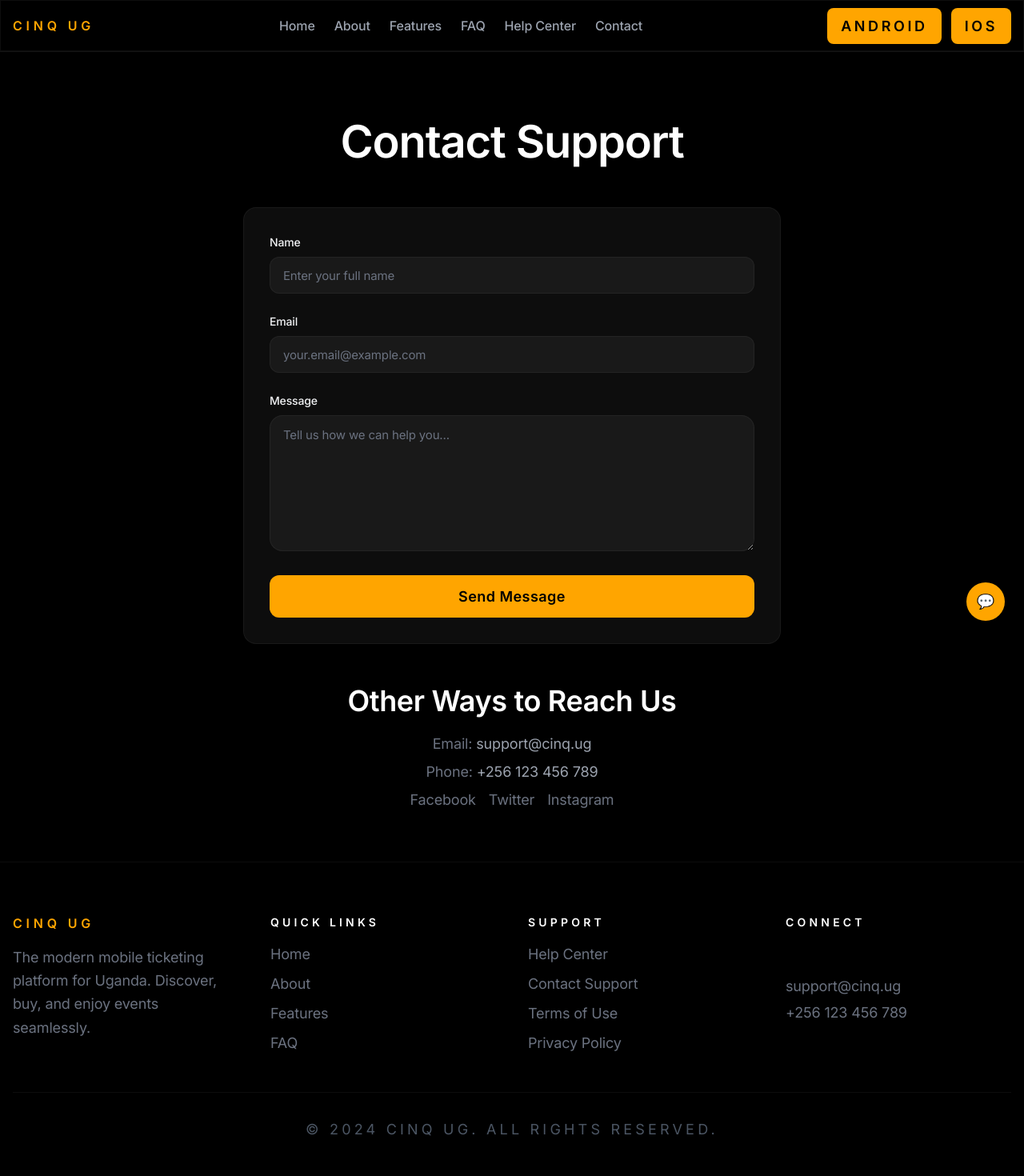
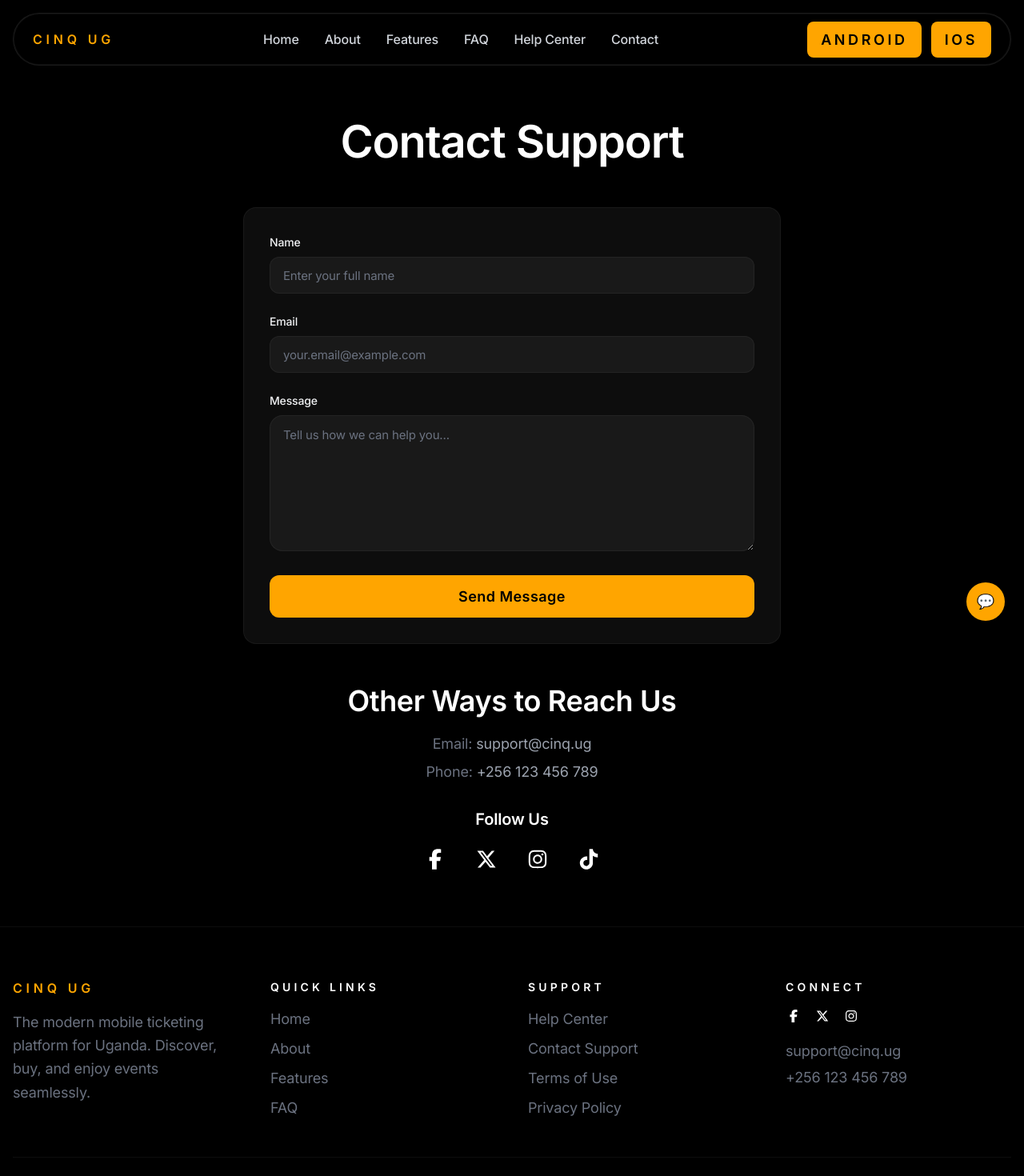
Before and after one commit to lley-tonn/EventPass_OfficialWebsite, a React (Vite) app: page /contact in a window 1280 px wide. Shown: the top 1470 px of the page at 80% size. Built offline with nearby package versions, Linux system fonts and the light colour scheme.

Commit message:
fix(ui): fix navbar alignment and social media icons

```diff
--- a/src/components/Footer.jsx
+++ b/src/components/Footer.jsx
@@ -43,7 +43,7 @@ const Footer = () => {
                 aria-label="Visit our Facebook page"
                 className="text-gray-500 transition-all duration-200 hover:text-primary hover:-translate-y-0.5 inline-block"
               >
-                <img src={FacebookIcon} alt="" className="w-5 h-5" aria-hidden="true" />
+                <img src={FacebookIcon} alt="" className="w-5 h-5 brightness-0 invert" aria-hidden="true" />
               </a>
               <a
                 href="https://twitter.com"
@@ -52,7 +52,7 @@ const Footer = () => {
                 aria-label="Visit our X (Twitter) page"
                 className="text-gray-500 transition-all duration-200 hover:text-primary hover:-translate-y-0.5 inline-block"
               >
-                <img src={XIcon} alt="" className="w-5 h-5" aria-hidden="true" />
+                <img src={XIcon} alt="" className="w-5 h-5 brightness-0 invert" aria-hidden="true" />
               </a>
               <a
                 href="https://instagram.com"
@@ -61,7 +61,7 @@ const Footer = () => {
                 aria-label="Visit our Instagram page"
                 className="text-gray-500 transition-all duration-200 hover:text-primary hover:-translate-y-0.5 inline-block"
               >
-                <img src={InstagramIcon} alt="" className="w-5 h-5" aria-hidden="true" />
+                <img src={InstagramIcon} alt="" className="w-5 h-5 brightness-0 invert" aria-hidden="true" />
               </a>
             </div>
             <a href="mailto:support@cinq.ug" className="text-body text-gray-500 mb-1.5 block transition-colors duration-200 hover:text-gray-300">support@cinq.ug</a>
--- a/src/components/Navbar.jsx
+++ b/src/components/Navbar.jsx
@@ -1,9 +1,9 @@
 import React, { useEffect, useRef, useState } from 'react';
 import { Link } from 'react-router-dom';
-import { motion, AnimatePresence } from 'framer-motion';
+import { motion, AnimatePresence, useReducedMotion } from 'framer-motion';
 
 const navButtonClasses =
-  'rounded-lg border border-primary/60 bg-primary px-4 py-2 text-button font-semibold uppercase tracking-[0.2em] text-black transition-all duration-300 hover:-translate-y-0.5 hover:bg-primary/90 hover:text-black hover:shadow-soft-glow focus-visible:outline-none focus-visible:ring-2 focus-visible:ring-primary/50';
+  'rounded-lg border border-primary/60 bg-primary px-4 py-2 text-button font-semibold uppercase tracking-[0.2em] text-black transition-opacity duration-200 hover:bg-primary/90 hover:opacity-90 focus-visible:outline-none focus-visible:ring-2 focus-visible:ring-primary/50';
 
 const navLinks = [
   { to: '/', label: 'Home' },
@@ -15,6 +15,7 @@ const navLinks = [
 ];
 
 const Navbar = () => {
+  const prefersReducedMotion = useReducedMotion();
   const [isMenuOpen, setIsMenuOpen] = useState(false);
   const menuRef = useRef(null);
 
@@ -86,35 +87,64 @@ const Navbar = () => {
     };
   }, [isMenuOpen]);
 
+  const navAnimation = {
+    initial: { opacity: 0, y: prefersReducedMotion ? 0 : -20 },
+    animate: { opacity: 1, y: 0 },
+    transition: { duration: prefersReducedMotion ? 0 : 0.3, ease: 'easeOut' },
+  };
+
   return (
     <motion.nav
-      initial={{ y: -80 }}
-      animate={{ y: 0 }}
-      transition={{ duration: 0.6, ease: 'easeOut' }}
-      className="fixed top-0 w-full z-50 glass-navbar"
+      {...navAnimation}
+      className="fixed top-4 left-0 right-0 z-50 flex justify-center px-4"
     >
-      <div className="container mx-auto px-4">
-        <div className="flex h-16 items-center justify-between">
-          <Link to="/" className="text-nav font-semibold uppercase tracking-[0.3em] text-primary">
+      <div className="floating-navbar w-full max-w-7xl">
+        <div className="flex h-14 md:h-16 items-center justify-between px-4 md:px-6">
+          <Link
+            to="/"
+            className="text-nav font-semibold uppercase tracking-[0.3em] text-primary transition-opacity duration-200 hover:opacity-80"
+          >
             CinQ UG
           </Link>
-          <div className="hidden md:flex items-center space-x-6 text-nav font-medium">
+          <div className="hidden md:flex items-center space-x-8 text-nav font-medium">
             {navLinks.map((link) => (
-              <Link key={link.to} to={link.to} className="text-gray-400 transition-all duration-300 hover:text-white hover:tracking-wide">
+              <Link
+                key={link.to}
+                to={link.to}
+                className="text-gray-300 transition-opacity duration-200 hover:text-white hover:opacity-100 relative group"
+              >
                 {link.label}
+                <span className="absolute bottom-0 left-0 w-0 h-0.5 bg-primary transition-all duration-200 group-hover:w-full"></span>
               </Link>
             ))}
           </div>
           <div className="hidden md:flex gap-3">
-            <button className={navButtonClasses}>Android</button>
-            <button className={navButtonClasses}>iOS</button>
+            <motion.button
+              whileHover={prefersReducedMotion ? {} : { scale: 1.05 }}
+              whileTap={prefersReducedMotion ? {} : { scale: 0.95 }}
+              transition={{ duration: 0.15 }}
+              className={navButtonClasses}
+            >
+              Android
+            </motion.button>
+            <motion.button
+              whileHover={prefersReducedMotion ? {} : { scale: 1.05 }}
+              whileTap={prefersReducedMotion ? {} : { scale: 0.95 }}
+              transition={{ duration: 0.15 }}
+              className={navButtonClasses}
+            >
+              iOS
+            </motion.button>
           </div>
-          <button
+          <motion.button
             type="button"
             onClick={toggleMenu}
             aria-label={isMenuOpen ? 'Close navigation menu' : 'Open navigation menu'}
             aria-expanded={isMenuOpen}
-            className="md:hidden rounded-full border border-white/10 p-2 text-white transition-all duration-300 hover:border-primary/60 hover:text-primary focus-visible:outline-none focus-visible:ring-2 focus-visible:ring-primary/40"
+            whileHover={prefersReducedMotion ? {} : { scale: 1.05 }}
+            whileTap={prefersReducedMotion ? {} : { scale: 0.95 }}
+            transition={{ duration: 0.15 }}
+            className="md:hidden rounded-full border border-white/10 p-2 text-white transition-opacity duration-200 hover:border-primary/60 hover:text-primary hover:opacity-80 focus-visible:outline-none focus-visible:ring-2 focus-visible:ring-primary/40"
           >
             <svg className="h-5 w-5" viewBox="0 0 24 24" fill="none">
               <motion.path
@@ -142,7 +172,7 @@ const Navbar = () => {
                 transition={{ duration: 0.3 }}
               />
             </svg>
-          </button>
+          </motion.button>
         </div>
       </div>
       <AnimatePresence>
--- a/src/index.css
+++ b/src/index.css
@@ -226,21 +226,29 @@ textarea::placeholder {
   }
 }
 
-/* Glassmorphism Navbar - Liquid Glass Style */
-.glass-navbar {
-  background: rgba(0, 0, 0, 0.25); /* 25% opacity dark background */
-  backdrop-filter: blur(20px) saturate(180%);
-  -webkit-backdrop-filter: blur(20px) saturate(180%);
-  border-bottom: 1px solid rgba(255, 255, 255, 0.08);
-  box-shadow: 0 4px 24px rgba(0, 0, 0, 0.3),
-              0 0 0 1px rgba(255, 255, 255, 0.05) inset;
-}
-
-/* Ensure navbar content remains sharp */
-.glass-navbar * {
+/* Floating Island Navbar */
+.floating-navbar {
+  background: rgba(0, 0, 0, 0.3); /* Semi-transparent dark background */
+  backdrop-filter: blur(24px) saturate(180%);
+  -webkit-backdrop-filter: blur(24px) saturate(180%);
+  border: 1px solid rgba(255, 255, 255, 0.1);
+  border-radius: 9999px; /* Pill shape */
+  box-shadow:
+    0 8px 32px rgba(0, 0, 0, 0.4),
+    0 2px 8px rgba(0, 0, 0, 0.2),
+    0 0 0 1px rgba(255, 255, 255, 0.05) inset;
+  /* Ensure navbar content remains sharp */
   text-rendering: optimizeLegibility;
   -webkit-font-smoothing: antialiased;
   -moz-osx-font-smoothing: grayscale;
+}
+
+/* Responsive adjustments for mobile */
+@media (max-width: 768px) {
+  .floating-navbar {
+    border-radius: 1rem; /* Slightly less rounded on mobile */
+    padding: 0;
+  }
 }
 
 /* Mobile menu backdrop also gets glass effect */
--- a/src/pages/Contact.jsx
+++ b/src/pages/Contact.jsx
@@ -1,7 +1,12 @@
 import React, { useState } from 'react';
-import { motion } from 'framer-motion';
+import { motion, useReducedMotion } from 'framer-motion';
+import FacebookIcon from '../assets/facebook_icon.svg';
+import XIcon from '../assets/x_icon.svg';
+import InstagramIcon from '../assets/instagram_icon.svg';
+import TikTokIcon from '../assets/tiktok_icon.svg';
 
 const Contact = () => {
+  const prefersReducedMotion = useReducedMotion();
   const [formData, setFormData] = useState({
     name: '',
     email: '',
@@ -10,6 +15,33 @@ const Contact = () => {
   const [errors, setErrors] = useState({});
   const [isSubmitting, setIsSubmitting] = useState(false);
   const [submitSuccess, setSubmitSuccess] = useState(false);
+
+  const socialLinks = [
+    {
+      name: 'Facebook',
+      url: 'https://facebook.com',
+      icon: FacebookIcon,
+      ariaLabel: 'Visit our Facebook page',
+    },
+    {
+      name: 'X (Twitter)',
+      url: 'https://twitter.com',
+      icon: XIcon,
+      ariaLabel: 'Visit our X (Twitter) page',
+    },
+    {
+      name: 'Instagram',
+      url: 'https://instagram.com',
+      icon: InstagramIcon,
+      ariaLabel: 'Visit our Instagram page',
+    },
+    {
+      name: 'TikTok',
+      url: 'https://tiktok.com',
+      icon: TikTokIcon,
+      ariaLabel: 'Visit our TikTok page',
+    },
+  ];
 
   const validateEmail = (email) => {
     const emailRegex = /^[^\s@]+@[^\s@]+\.[^\s@]+$/;
@@ -183,38 +215,63 @@ const Contact = () => {
                 </p>
               )}
             </div>
-            <button
+            <motion.button
               type="submit"
               disabled={isSubmitting}
-              className="w-full rounded-xl border border-primary/60 bg-primary py-3 text-button font-semibold tracking-wide text-black transition-all duration-300 hover:-translate-y-0.5 hover:bg-primary/90 hover:shadow-soft-glow disabled:opacity-50 disabled:cursor-not-allowed disabled:hover:translate-y-0"
+              whileHover={prefersReducedMotion || isSubmitting ? {} : { scale: 1.02 }}
+              whileTap={prefersReducedMotion || isSubmitting ? {} : { scale: 0.98 }}
+              transition={{ duration: 0.15, ease: 'easeOut' }}
+              className="w-full rounded-xl border border-primary/60 bg-primary py-3 text-button font-semibold tracking-wide text-black transition-opacity duration-200 hover:bg-primary/90 disabled:opacity-50 disabled:cursor-not-allowed"
             >
               {isSubmitting ? 'Sending...' : 'Send Message'}
-            </button>
+            </motion.button>
           </motion.form>
           <motion.div
-            initial={{ opacity: 0, y: 50 }}
+            initial={{ opacity: 0, y: prefersReducedMotion ? 0 : 20 }}
             animate={{ opacity: 1, y: 0 }}
-            transition={{ duration: 0.6, delay: 0.4 }}
+            transition={{ duration: prefersReducedMotion ? 0 : 0.2, delay: 0.4 }}
             className="mt-12 text-center text-gray-400"
           >
             <h2 className="text-h2 font-semibold text-white mb-4">Other Ways to Reach Us</h2>
             <div className="space-y-2 text-body">
               <p>
                 <span className="text-gray-500">Email:</span>{' '}
-                <a href="mailto:support@cinq.ug" className="text-gray-400 hover:text-primary transition-colors">
+                <a href="mailto:support@cinq.ug" className="text-gray-400 hover:text-primary transition-colors duration-200">
                   support@cinq.ug
                 </a>
               </p>
               <p>
                 <span className="text-gray-500">Phone:</span>{' '}
-                <a href="tel:+256123456789" className="text-gray-400 hover:text-primary transition-colors">
+                <a href="tel:+256123456789" className="text-gray-400 hover:text-primary transition-colors duration-200">
                   +256 123 456 789
                 </a>
               </p>
-              <div className="mt-4 flex justify-center space-x-4 text-body">
-                <a href="https://facebook.com" target="_blank" rel="noopener noreferrer" className="text-gray-500 transition-colors hover:text-primary">Facebook</a>
-                <a href="https://twitter.com" target="_blank" rel="noopener noreferrer" className="text-gray-500 transition-colors hover:text-primary">Twitter</a>
-                <a href="https://instagram.com" target="_blank" rel="noopener noreferrer" className="text-gray-500 transition-colors hover:text-primary">Instagram</a>
+            </div>
+
+            {/* Social Media Icons */}
+            <div className="mt-8">
+              <h3 className="text-h3 font-semibold text-white mb-4">Follow Us</h3>
+              <div className="flex justify-center items-center gap-6">
+                {socialLinks.map((social) => (
+                  <motion.a
+                    key={social.name}
+                    href={social.url}
+                    target="_blank"
+                    rel="noopener noreferrer"
+                    aria-label={social.ariaLabel}
+                    whileHover={prefersReducedMotion ? {} : { scale: 1.1 }}
+                    whileTap={prefersReducedMotion ? {} : { scale: 0.95 }}
+                    transition={{ duration: 0.15, ease: 'easeOut' }}
+                    className="inline-flex items-center justify-center w-10 h-10 rounded-lg transition-opacity duration-200 hover:opacity-80 focus-visible:outline-none focus-visible:ring-2 focus-visible:ring-primary/40 focus-visible:ring-offset-2 focus-visible:ring-offset-black"
+                  >
+                    <img
+                      src={social.icon}
+                      alt=""
+                      className="w-8 h-8 brightness-0 invert"
+                      aria-hidden="true"
+                    />
+                  </motion.a>
+                ))}
               </div>
             </div>
           </motion.div>
```
Also changed, not shown: src/assets/linkedin_icon.svg (deleted).
